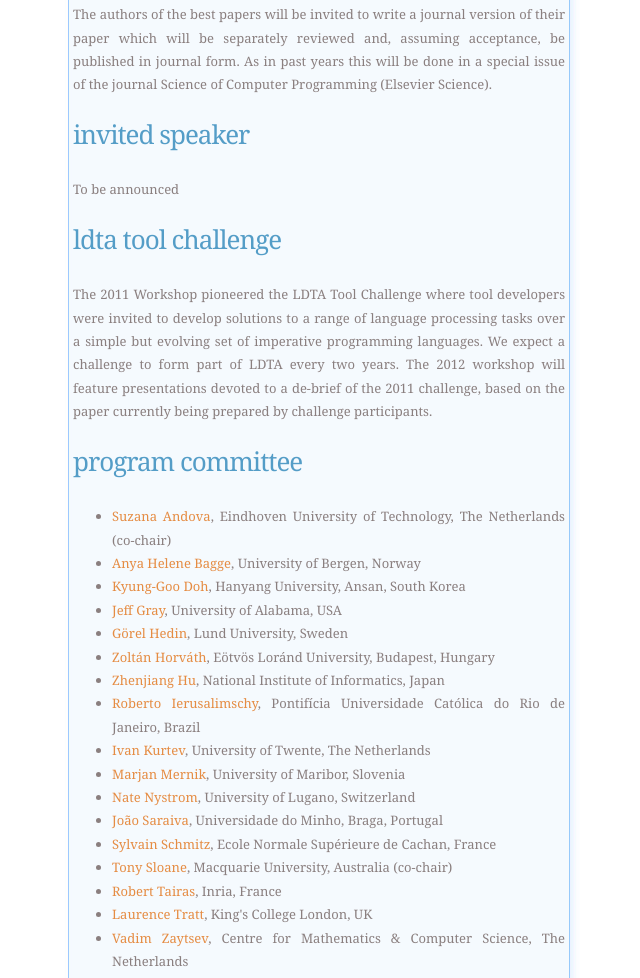
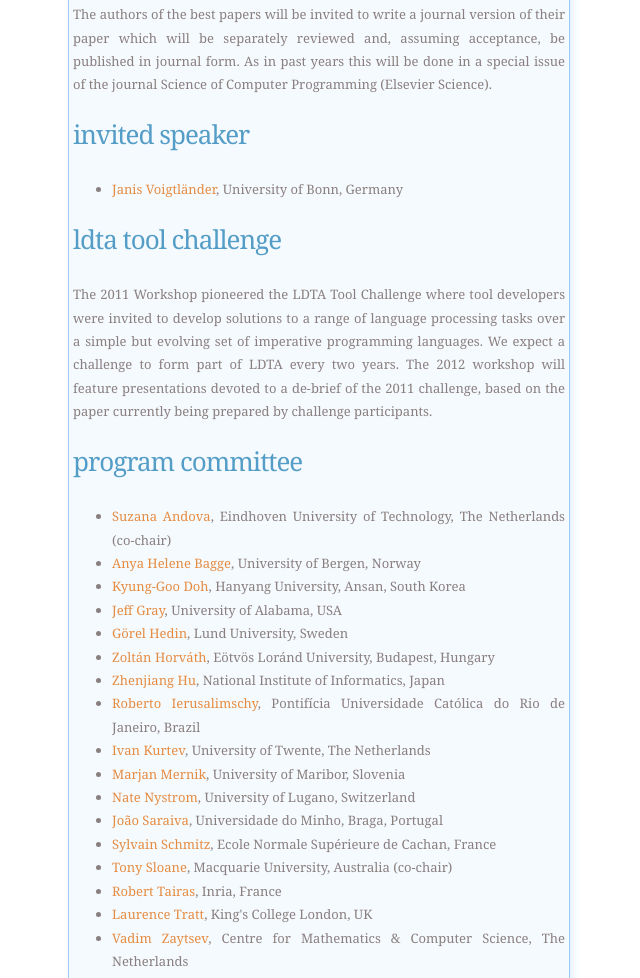
Before and after one commit to sleconf/ldta-www-archive, a plain HTML site: page call.html in a window 1280 px wide. Shown: the part 1836-2814 px from the top of the page, without its empty margins (312-952 px from the left). Drawn offline with Linux system fonts and the light colour scheme.

Commit message:
* invited speaker in the cfp

```diff
--- a/call.html
+++ b/call.html
@@ -62,9 +62,7 @@ version of their paper which will be separately reviewed and, assuming
 acceptance, be published in journal form.  As in past years this will
 be done in a special issue of the journal Science of Computer
 Programming (Elsevier Science).
-</p><h2>Invited Speaker</h2><p>
-  To be announced
-</p><h2>LDTA Tool Challenge</h2><p>
+</p><h2>Invited Speaker</h2><ul><li><a href="http://www.iai.uni-bonn.de/~jv/">Janis Voigtländer</a>, University of Bonn, Germany</li></ul><h2>LDTA Tool Challenge</h2><p>
 The 2011 Workshop pioneered the LDTA Tool Challenge where tool developers were
 invited to develop solutions to a range of language processing tasks over a
 simple but evolving set of imperative programming languages. We expect a
```
Also changed, not shown: ldta_2012_cfp.txt, 3 other files.
